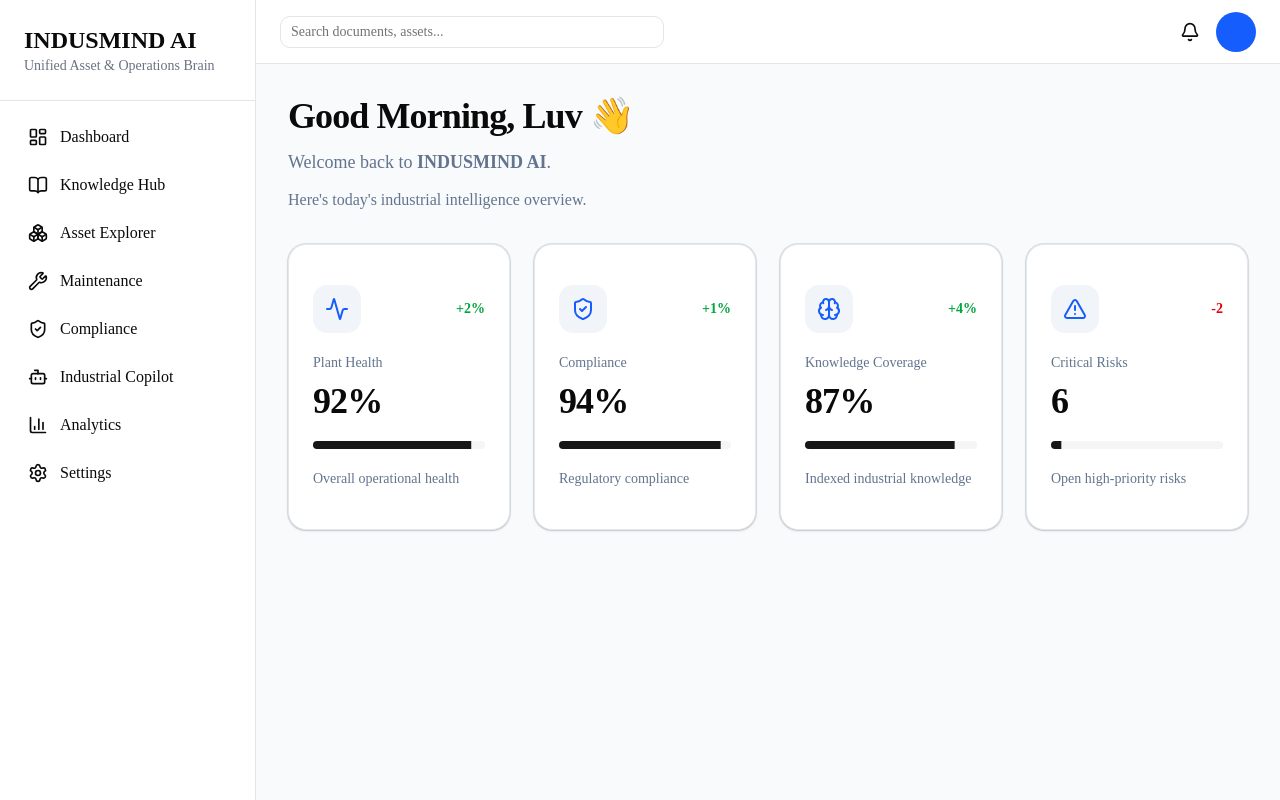
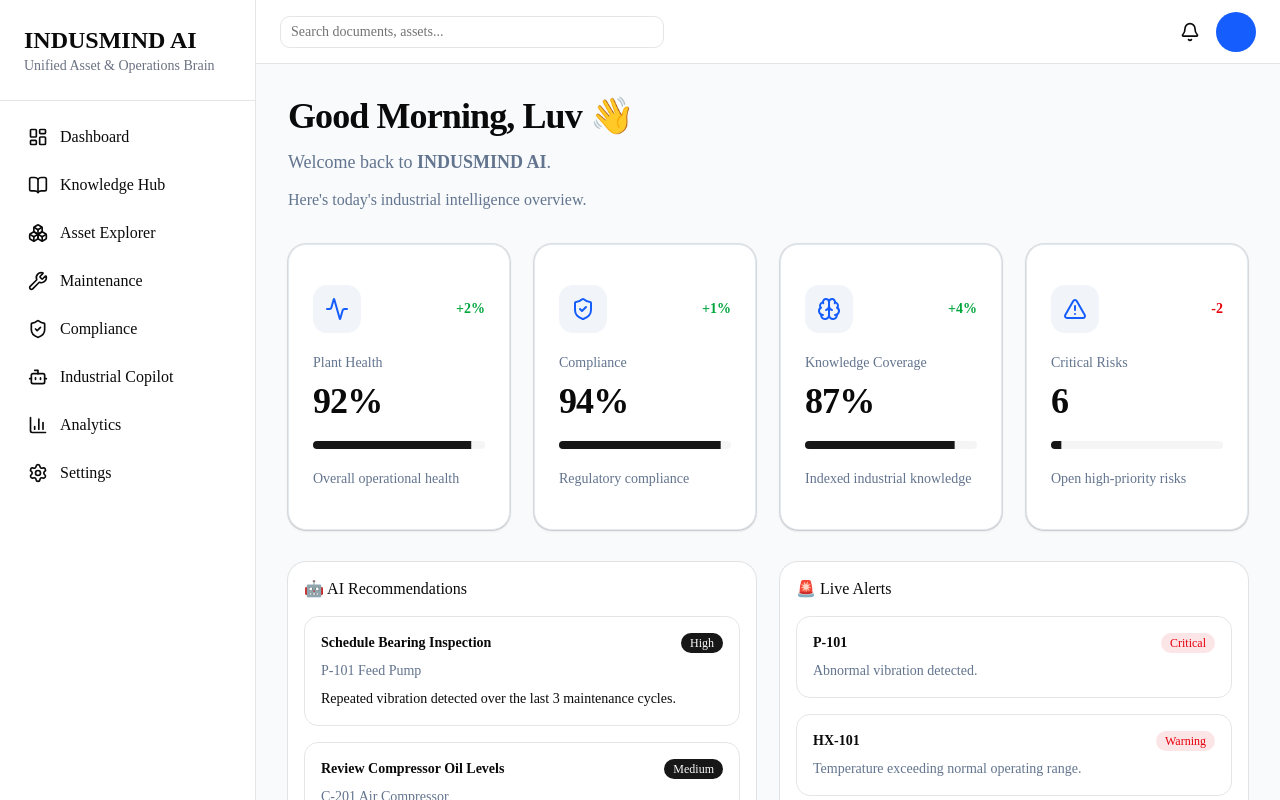
Before and after one commit to Luvsingh107/INDUSMIND-AI, a Next.js app in the folder frontend/: page / in a window 1280 px wide. Shown: the top 800 px of the page. Built offline with nearby package versions, Linux system fonts and the light colour scheme.

Commit message:
feat(frontend): add AI recommendations and live alerts panels

```diff
--- a/frontend/app/page.tsx
+++ b/frontend/app/page.tsx
@@ -2,6 +2,8 @@
 import DashboardLayout from "@/components/dashboard/dashboard-layout";
 import Hero from "@/components/dashboard/hero";
 import KPIGrid from "@/components/dashboard/kpi-grid";
+import RecommendationPanel from "@/components/dashboard/recommendation-panel";
+import AlertPanel from "@/components/dashboard/alert-panel";
 
 export default function HomePage() {
   return (
@@ -10,6 +12,10 @@
         hero={<Hero />}
         kpis={<KPIGrid />}
       >
+        <div className="grid gap-6 xl:grid-cols-2">
+          <RecommendationPanel />
+          <AlertPanel />
+        </div>
       </DashboardLayout>
     </AppShell>
   );
--- /dev/null
+++ b/frontend/components/dashboard/alert-panel.tsx
@@ -0,0 +1,36 @@
+import { Card, CardContent, CardHeader, CardTitle } from "@/components/ui/card";
+import { alerts } from "@/data/alerts";
+import { Badge } from "@/components/ui/badge";
+
+export default function AlertPanel() {
+  return (
+    <Card className="rounded-2xl">
+      <CardHeader>
+        <CardTitle>🚨 Live Alerts</CardTitle>
+      </CardHeader>
+
+      <CardContent className="space-y-4">
+        {alerts.map((alert) => (
+          <div
+            key={alert.id}
+            className="rounded-xl border p-4 space-y-2"
+          >
+            <div className="flex items-center justify-between">
+              <h4 className="font-semibold">
+                {alert.asset}
+              </h4>
+
+              <Badge variant="destructive">
+                {alert.severity}
+              </Badge>
+            </div>
+
+            <p className="text-sm text-slate-500">
+              {alert.message}
+            </p>
+          </div>
+        ))}
+      </CardContent>
+    </Card>
+  );
+}
--- /dev/null
+++ b/frontend/components/dashboard/recommendation-panel.tsx
@@ -0,0 +1,36 @@
+import { Card, CardContent, CardHeader, CardTitle } from "@/components/ui/card";
+import { recommendations } from "@/data/recommendations";
+import { Badge } from "@/components/ui/badge";
+
+export default function RecommendationPanel() {
+  return (
+    <Card className="rounded-2xl">
+      <CardHeader>
+        <CardTitle>🤖 AI Recommendations</CardTitle>
+      </CardHeader>
+
+      <CardContent className="space-y-4">
+        {recommendations.map((item) => (
+          <div
+            key={item.id}
+            className="rounded-xl border p-4 space-y-2"
+          >
+            <div className="flex items-center justify-between">
+              <h4 className="font-semibold">{item.title}</h4>
+
+              <Badge>{item.priority}</Badge>
+            </div>
+
+            <p className="text-sm text-slate-500">
+              {item.asset}
+            </p>
+
+            <p className="text-sm">
+              {item.reason}
+            </p>
+          </div>
+        ))}
+      </CardContent>
+    </Card>
+  );
+}
--- /dev/null
+++ b/frontend/data/alerts.ts
@@ -0,0 +1,20 @@
+export const alerts = [
+  {
+    id: 1,
+    severity: "Critical",
+    asset: "P-101",
+    message: "Abnormal vibration detected.",
+  },
+  {
+    id: 2,
+    severity: "Warning",
+    asset: "HX-101",
+    message: "Temperature exceeding normal operating range.",
+  },
+  {
+    id: 3,
+    severity: "Info",
+    asset: "Boiler B-101",
+    message: "Routine inspection scheduled tomorrow.",
+  },
+];
--- /dev/null
+++ b/frontend/data/recommendations.ts
@@ -0,0 +1,23 @@
+export const recommendations = [
+  {
+    id: 1,
+    title: "Schedule Bearing Inspection",
+    asset: "P-101 Feed Pump",
+    priority: "High",
+    reason: "Repeated vibration detected over the last 3 maintenance cycles.",
+  },
+  {
+    id: 2,
+    title: "Review Compressor Oil Levels",
+    asset: "C-201 Air Compressor",
+    priority: "Medium",
+    reason: "Oil pressure trending downward.",
+  },
+  {
+    id: 3,
+    title: "Inspect Cooling Tower",
+    asset: "CT-301",
+    priority: "Low",
+    reason: "Preventive maintenance due in 4 days.",
+  },
+];
```
